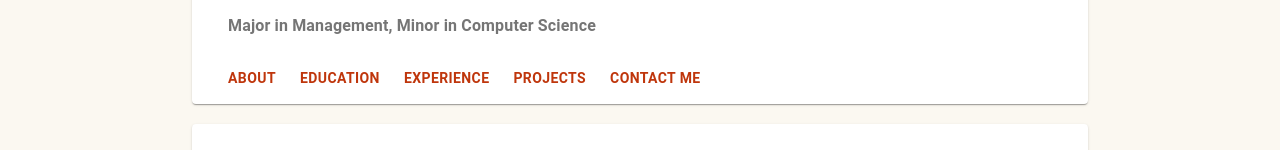
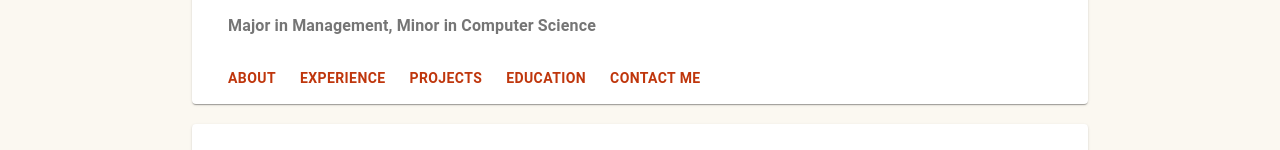
Before and after one commit to CWYRenee/CWYRenee.github.io, a React (Create React App) app: page / in a window 1280 px wide. Shown: the part 495-645 px from the top of the page. Built offline with nearby package versions, Linux system fonts and the light colour scheme.

Commit message:
version before About

```diff
--- a/src/components/Feed/Profile.js
+++ b/src/components/Feed/Profile.js
@@ -56,6 +56,9 @@ const Profile = () => {
       <CardActions className='profile_buttons' >
         <BrowserRouter>
         <Button size="medium" style={{ color:"#bf360c", fontWeight: "bold"}} aria-describedby={id} onClick={handleClick}>About</Button>
+        <Link smooth to="#experience" style={{ textDecoration: 'none' }}><Button size="medium" style={{ color:"#bf360c", fontWeight: "bold"}} >Experience</Button></Link>
+        <Link smooth to="#projects" style={{ textDecoration: 'none' }}><Button size="medium" style={{ color:"#bf360c", fontWeight: "bold"}}>Projects</Button></Link>
+        <Link smooth to="#education" style={{ textDecoration: 'none' }}><Button size="medium" style={{ color:"#bf360c", fontWeight: "bold"}} >Education</Button></Link>
         <Popover
         id={id}
         open={open}
@@ -68,9 +71,6 @@ const Profile = () => {
       >
         <Typography sx={{ p: 1 }}> A work in progress fun page </Typography>
       </Popover>
-        <Link smooth to="#education" style={{ textDecoration: 'none' }}><Button size="medium" style={{ color:"#bf360c", fontWeight: "bold"}} >Education</Button></Link>
-        <Link smooth to="#experience" style={{ textDecoration: 'none' }}><Button size="medium" style={{ color:"#bf360c", fontWeight: "bold"}} >Experience</Button></Link>
-        <Link smooth to="#projects" style={{ textDecoration: 'none' }}><Button size="medium" style={{ color:"#bf360c", fontWeight: "bold"}}>Projects</Button></Link>
         <Button size="medium" style={{ color:"#bf360c", fontWeight: "bold"}} onClick={() => {modal.current.open()}}>Contact Me</Button>
         </BrowserRouter>
       </CardActions>
```
